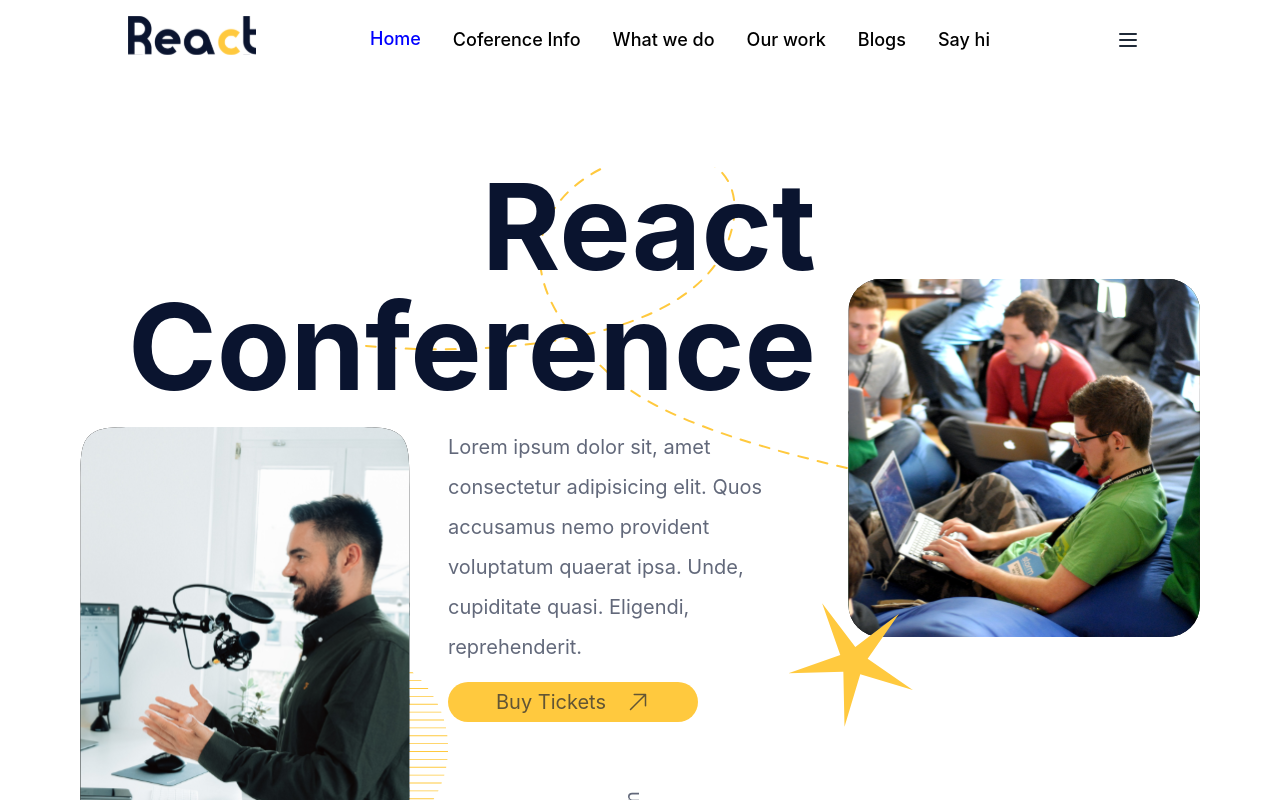
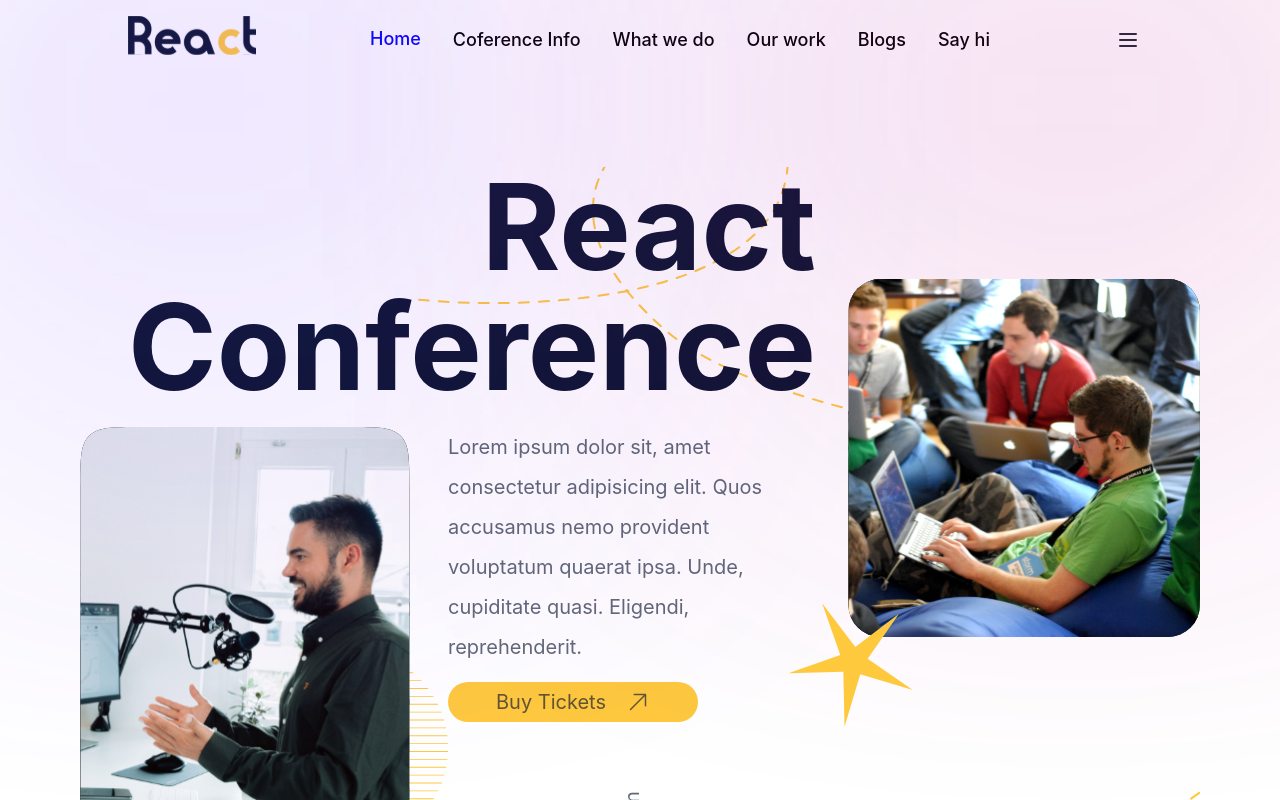
Before and after one commit to parthobepary/job-task-by-partho, a React (Create React App) app: page / in a window 1280 px wide. Built offline with nearby package versions, Linux system fonts and the light colour scheme.

Commit message:
bg color set

```diff
--- a/src/assets/css/employee.css
+++ b/src/assets/css/employee.css
@@ -16,18 +16,16 @@
 .img-body {
   width: 300px;
   height: 140px;
-
   border-radius: 8px;
 }
-.pera{
-    line-height: 1.5rem;
-    font-size: 20px;
+.pera {
+  line-height: 1.5rem;
+  font-size: 20px;
 }
-.heading{
-font-family: 'Inter';
-font-style: normal;
-font-weight: 700;
-font-size: 20px;
-
-color: #0A142F;
+.heading {
+  font-family: "Inter";
+  font-style: normal;
+  font-weight: 700;
+  font-size: 20px;
+  color: #0a142f;
 }
--- a/src/assets/css/event-schedule.css
+++ b/src/assets/css/event-schedule.css
@@ -77,3 +77,6 @@
   padding: 15px 0 2px 18px;
   line-height: 1rem;
 }
+.scroll {
+  overflow: scroll;
+}
--- a/src/assets/css/herosection.css
+++ b/src/assets/css/herosection.css
@@ -17,28 +17,53 @@
   display: flex;
   align-items: center;
   justify-content: center;
+  cursor: pointer;
 }
 .scroll-down {
   transform: rotate(-90deg);
   text-align: right;
 }
-.first-img{
+.first-img {
   background-image: url("../images/Ornament\ 13.svg");
   background-repeat: no-repeat;
   background-position: bottom right;
 }
-.item2{
+.item2 {
   position: relative;
 }
-.img3{
+.img3 {
   position: absolute;
   bottom: 120px;
   left: -60px;
 }
-.parent-div{
+.parent-div {
   background-image: url("../images//Vector\ 1.svg");
   background-repeat: no-repeat;
-  background-position: 160% 10%;
+  background-position: 190% 40%;
+  background-origin: content-box;
+  object-fit: fill;
+}
+.set-bg-color2 {
+  width: 412px;
+  height: 202px;
+  background: #be229c;
+  opacity: 0.9;
+  filter: blur(250px);
+  transform: matrix(1, 0, 0, -1, 0, 0);
+  position: absolute;
+  top: 0px;
+  right: 0px;
+}
+.set-bg-color1{
+  width: 412px;
+  height: 202px;
+  background: #7C3EFF;
+  opacity: 0.9;
+  filter: blur(250px);
+  transform: matrix(1, 0, 0, -1, 0, 0);
+  position: absolute;
+  top: 0px;
+  left: 0px;
 }
 /* responsive */
 @media (max-width: 762px) {
--- a/src/assets/css/navbar.css
+++ b/src/assets/css/navbar.css
@@ -6,3 +6,8 @@
   font-size: 18px;
   line-height: 22px;
 }
+.navbar {
+  background-color: transparent;
+  position: absolute;
+
+}
--- a/src/components/conferneceinfo/EmpolyeeInfo.jsx
+++ b/src/components/conferneceinfo/EmpolyeeInfo.jsx
@@ -1,4 +1,4 @@
-import React from "react";
+import React, { useEffect } from "react";
 import vector from "../../assets/images/Vector.svg";
 import "../../assets/css/employee.css";
 import { useState } from "react";
@@ -58,6 +58,14 @@
         setEmployee(data);
       });
   };
+  useEffect(() => {
+    fetch("json/empolyee.json")
+    .then((res) => res.json())
+    .then((data) => {
+      setEmployee(data);
+    });
+  }, [])
+
 
   return (
     <div className="mt-10">
--- a/src/components/landingPage/EventTable.jsx
+++ b/src/components/landingPage/EventTable.jsx
@@ -3,7 +3,7 @@
 
 const EventTable = () => {
     return (
-        <div className='mt-10'>
+        <div className='mt-10 scroll'>
             <div className='box-container'>
                 <div className="grid grid-cols-7">
                     <div className='border1'></div>
--- a/src/components/landingPage/HeroSection.jsx
+++ b/src/components/landingPage/HeroSection.jsx
@@ -7,6 +7,10 @@
 const HeroSection = () => {
   return (
     <div className="px-10 md:px-20 mt-20">
+      <div className="flex set-bg-color">
+        <div className="set-bg-color1 hidden md:block"></div>
+        <div className="set-bg-color2"></div>
+      </div>
       <div class="grid grid-cols-1 md:grid-cols-12 gap-8 parent-div">
         <div class="item1 col-span-8">
           <div>
--- a/src/layout/Footer.jsx
+++ b/src/layout/Footer.jsx
@@ -1,11 +1,30 @@
-import React from 'react';
+import React from "react";
 
 const Footer = () => {
-    return (
+  return (
+    <div>
+      {/* <footer className="footer p-10 bg-neutral text-neutral-content mt-5">
         <div>
-
+          <span className="footer-title">Services</span>
+          <a href="#h" className="link link-hover">Branding</a>
+          <a href="#h" className="link link-hover">Design</a>
+          <a href="#h" className="link link-hover">Marketing</a>
+          <a href="#h" className="link link-hover">Advertisement</a>
         </div>
-    );
+        <div>
+          <span className="footer-title">Company</span>
+          <a href="#f" className="link link-hover">About us</a>
+          <a href="#f" className="link link-hover">Contact</a>
+          <a href="#f" className="link link-hover">Jobs</a>
+          <a href="#f" className="link link-hover">Press kit</a>
+        </div>
+        <div>
+          <p className="text-white">Copyright &copy;2022 All reserved by  React test</p>
+          <p className="text-white">Develope by ❤ Partho bepary</p>
+        </div>
+      </footer> */}
+    </div>
+  );
 };
 
 export default Footer;
```
